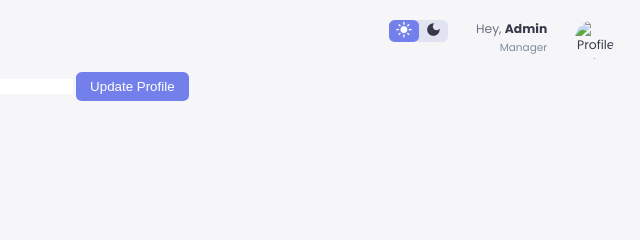
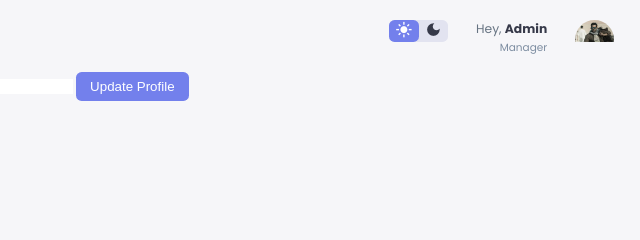
Before and after one commit to MustafaPinjari/Tuljha-Hotel, a plain HTML site: page profile.html in a window 1280 px wide. Shown: the top 240 px of the page, 640-1280 px from the left. Drawn offline with Linux system fonts and the light colour scheme.

Commit message:
salman khan

```diff
--- a/profile.html
+++ b/profile.html
@@ -79,7 +79,7 @@
               <small class="text-muted">Manager</small>
             </div>
             <div class="profile-photo">
-              <img src="./images/profile-1.jpg" alt="Profile Picture" />
+              <img src="/asset/images/sallu-bhai.jpg" alt="Profile Picture" />
             </div>
           </div>
         </div>
```
Also changed, not shown: expense.html (+1 -1 lines), food-order.html (+1 -1 lines), index.html (+1 -1 lines), invoicing.html (+1 -1 lines), organization.html (+1 -1 lines), reports.html (+1 -1 lines), asset/images/sallu-bhai.jpg (added).
